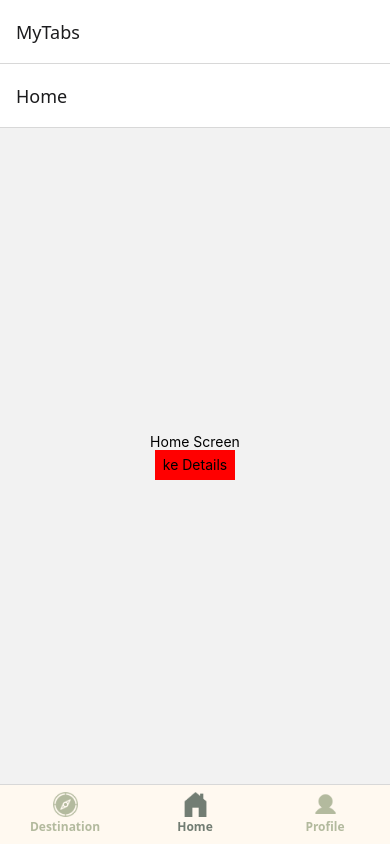
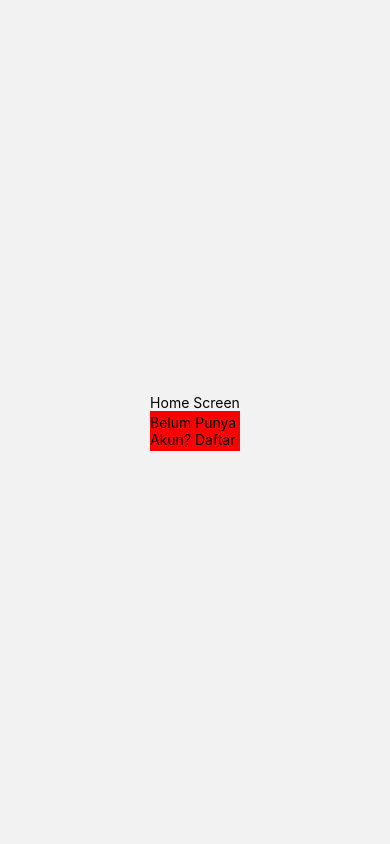
Before and after one commit to lili5777/APK-TRAVEL, a React Native app: screen /Login in a window 390 px wide. Built offline with nearby package versions, Linux system fonts and the light colour scheme.

Commit message:
Pisah Screen

```diff
--- a/App.js
+++ b/App.js
@@ -3,59 +3,11 @@ import {View, Text, TouchableOpacity, Image} from 'react-native';
 import {NavigationContainer, useNavigation} from '@react-navigation/native';
 import {createNativeStackNavigator} from '@react-navigation/native-stack';
 import {createBottomTabNavigator} from '@react-navigation/bottom-tabs';
-
-function Home() {
-  const navigation = useNavigation();
-
-  return (
-    <View style={{flex: 1, alignItems: 'center', justifyContent: 'center'}}>
-      <Text>Home Screen</Text>
-      <TouchableOpacity
-        style={{
-          backgroundColor: 'red',
-          height: 30,
-          width: 80,
-          justifyContent: 'center',
-          alignItems: 'center',
-        }}
-        onPress={() => {
-          navigation.navigate('Details');
-        }}>
-        <Text>ke Details</Text>
-      </TouchableOpacity>
-    </View>
-  );
-}
-
-function Destination() {
-  const navigation = useNavigation();
-  return (
-    <View style={{flex: 1, alignItems: 'center', justifyContent: 'center'}}>
-      <Text>Details Screen</Text>
-      <TouchableOpacity
-        style={{
-          backgroundColor: 'red',
-          height: 30,
-          width: 80,
-          justifyContent: 'center',
-          alignItems: 'center',
-        }}
-        onPress={() => {
-          navigation.navigate('Profile');
-        }}>
-        <Text>ke Profile</Text>
-      </TouchableOpacity>
-    </View>
-  );
-}
-
-function Profile() {
-  return (
-    <View style={{flex: 1, alignItems: 'center', justifyContent: 'center'}}>
-      <Text>Profile Screen</Text>
-    </View>
-  );
-}
+import Home from './src/screens/Home';
+import Destination from './src/screens/Destination';
+import Profile from './src/screens/Profile';
+import Login from './src/screens/Login';
+import Daftar from './src/screens/Daftar';
 
 const Tab = createBottomTabNavigator();
 
@@ -98,6 +50,7 @@ function MyTabs() {
           height: 60,
           paddingBottom: 5,
         },
+        headerShown: false,
       })}
       initialRouteName="Home">
       <Tab.Screen name="Destination" component={Destination} />
@@ -111,7 +64,9 @@ const Stack = createNativeStackNavigator();
 
 function RootStack() {
   return (
-    <Stack.Navigator>
+    <Stack.Navigator screenOptions={{headerShown: false}}>
+      <Stack.Screen name="Login" component={Login} />
+      <Stack.Screen name="Daftar" component={Daftar} />
       <Stack.Screen name="MyTabs" component={MyTabs} />
     </Stack.Navigator>
   );
--- /dev/null
+++ b/src/screens/Daftar.js
@@ -0,0 +1,27 @@
+import {useNavigation} from '@react-navigation/native';
+import {Text, TouchableOpacity, View} from 'react-native';
+
+function Daftar() {
+  const navigation = useNavigation();
+
+  return (
+    <View style={{flex: 1, alignItems: 'center', justifyContent: 'center'}}>
+      <Text>Home Screen</Text>
+      <TouchableOpacity
+        style={{
+          backgroundColor: 'red',
+          height: 30,
+          width: 80,
+          justifyContent: 'center',
+          alignItems: 'center',
+        }}
+        onPress={() => {
+          navigation.navigate('Login');
+        }}>
+        <Text>ke Login</Text>
+      </TouchableOpacity>
+    </View>
+  );
+}
+
+export default Daftar;
--- /dev/null
+++ b/src/screens/Destination.js
@@ -0,0 +1,26 @@
+import {useNavigation} from '@react-navigation/native';
+import {TouchableOpacity, View, Text} from 'react-native';
+
+function Destination() {
+  const navigation = useNavigation();
+  return (
+    <View style={{flex: 1, alignItems: 'center', justifyContent: 'center'}}>
+      <Text>Details Screen</Text>
+      <TouchableOpacity
+        style={{
+          backgroundColor: 'red',
+          height: 30,
+          width: 80,
+          justifyContent: 'center',
+          alignItems: 'center',
+        }}
+        onPress={() => {
+          navigation.navigate('Profile');
+        }}>
+        <Text>ke Profile</Text>
+      </TouchableOpacity>
+    </View>
+  );
+}
+
+export default Destination;
--- /dev/null
+++ b/src/screens/Home.js
@@ -0,0 +1,27 @@
+import {useNavigation} from '@react-navigation/native';
+import {Text, TouchableOpacity, View} from 'react-native';
+
+function Home() {
+  const navigation = useNavigation();
+
+  return (
+    <View style={{flex: 1, alignItems: 'center', justifyContent: 'center'}}>
+      <Text>Home Screen</Text>
+      <TouchableOpacity
+        style={{
+          backgroundColor: 'red',
+          height: 30,
+          width: 80,
+          justifyContent: 'center',
+          alignItems: 'center',
+        }}
+        onPress={() => {
+          navigation.navigate('Details');
+        }}>
+        <Text>ke Details</Text>
+      </TouchableOpacity>
+    </View>
+  );
+}
+
+export default Home;
--- /dev/null
+++ b/src/screens/Login.js
@@ -0,0 +1,27 @@
+import {useNavigation} from '@react-navigation/native';
+import {Text, TouchableOpacity, View} from 'react-native';
+
+function Login() {
+  const navigation = useNavigation();
+
+  return (
+    <View style={{flex: 1, alignItems: 'center', justifyContent: 'center'}}>
+      <Text>Home Screen</Text>
+      <TouchableOpacity
+        style={{
+          backgroundColor: 'red',
+          height: 40,
+          width: 90,
+          justifyContent: 'center',
+          alignItems: 'center',
+        }}
+        onPress={() => {
+          navigation.navigate('MyTabs');
+        }}>
+        <Text>Belum Punya Akun? Daftar</Text>
+      </TouchableOpacity>
+    </View>
+  );
+}
+
+export default Login;
--- /dev/null
+++ b/src/screens/Profile.js
@@ -0,0 +1,11 @@
+import {Text, View} from 'react-native';
+
+function Profile() {
+  return (
+    <View style={{flex: 1, alignItems: 'center', justifyContent: 'center'}}>
+      <Text>Profile Screen</Text>
+    </View>
+  );
+}
+
+export default Profile;
```
